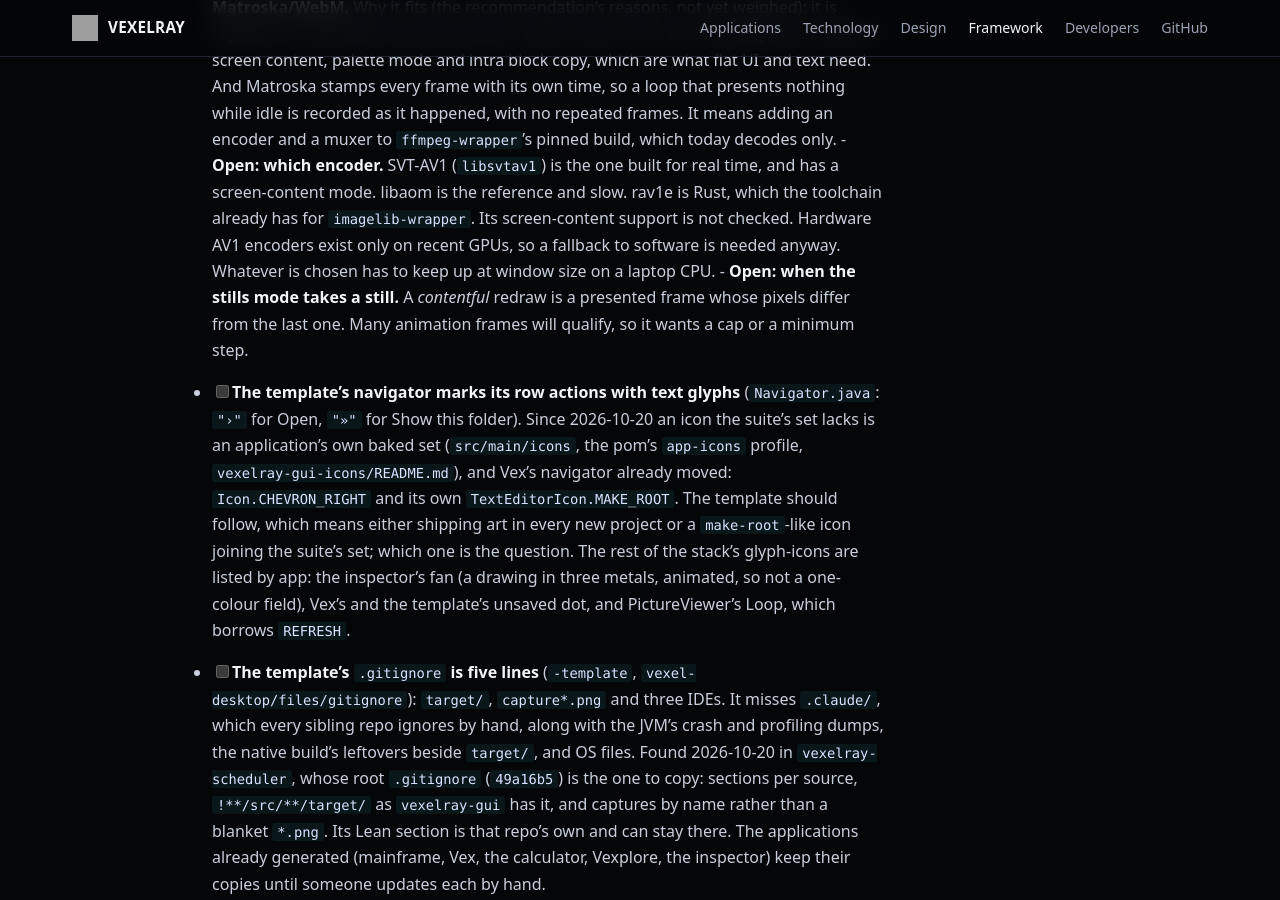
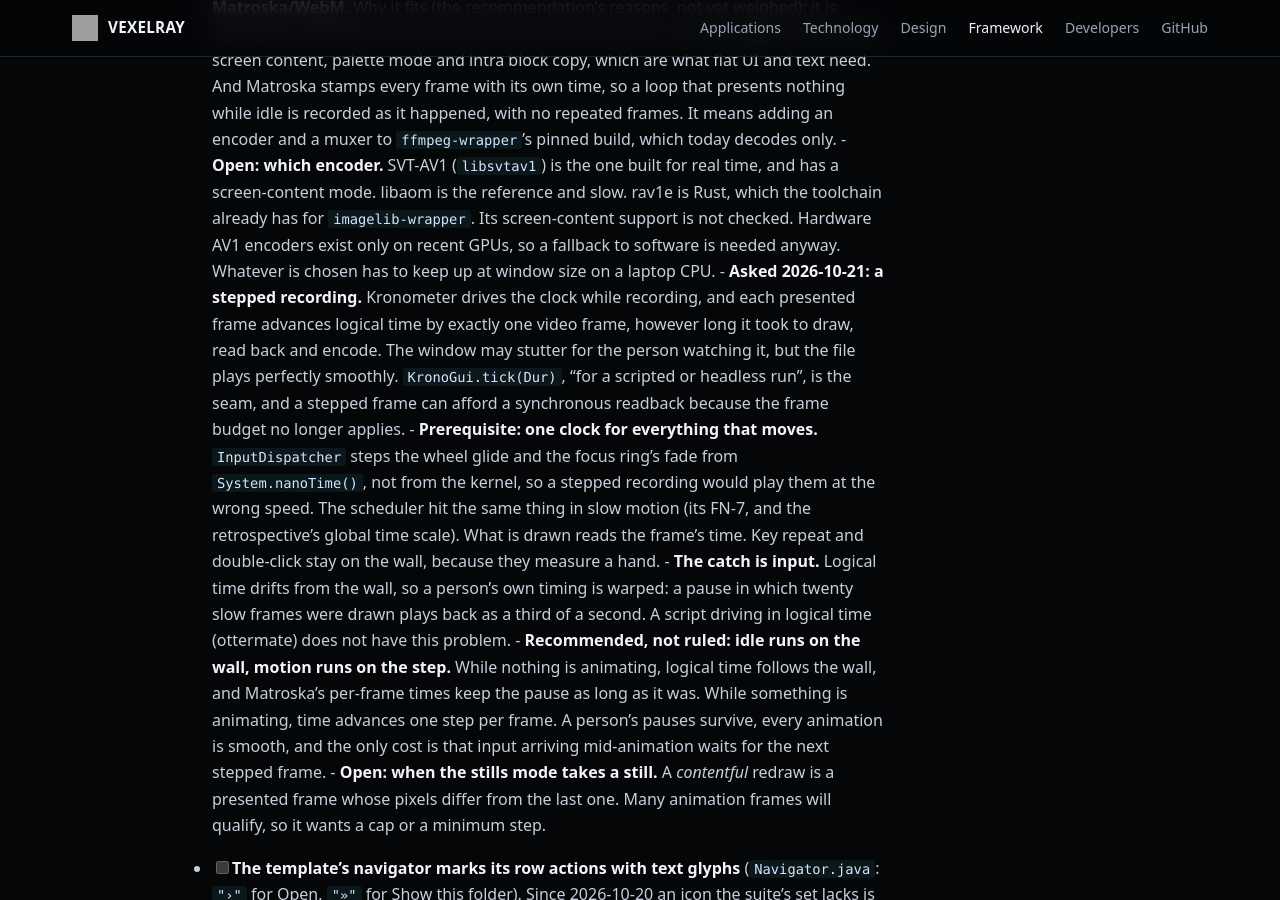
Before and after one commit to sibarum/vexelray-framework, a Jekyll site: the page built from docs/TODO.md, in a window 1280 px wide and 900 px high, scrolled down 15140 px. Built offline with Jekyll 4.4.1, drawn with Linux system fonts in a browser that asks for light colours; our own code applies the rules of GitHub Pages for plain Markdown files.

Commit message:
TODO: stepped recording on kronometer, and the clocks it needs unified
Co-Authored-By: Claude Opus 5.5 <noreply@anthropic.com>

```diff
--- a/docs/TODO.md
+++ b/docs/TODO.md
@@ -579,6 +579,23 @@ module behind a seam that already exists. Worth doing, and none of it waits for
         libaom is the reference and slow. rav1e is Rust, which the toolchain already has for `imagelib-wrapper`.
         Its screen-content support is not checked. Hardware AV1 encoders exist only on recent GPUs, so a fallback
         to software is needed anyway. Whatever is chosen has to keep up at window size on a laptop CPU.
+      - **Asked 2026-10-21: a stepped recording.** Kronometer drives the clock while recording, and each
+        presented frame advances logical time by exactly one video frame, however long it took to draw, read back
+        and encode. The window may stutter for the person watching it, but the file plays perfectly smoothly.
+        `KronoGui.tick(Dur)`, "for a scripted or headless run", is the seam, and a stepped frame can afford a
+        synchronous readback because the frame budget no longer applies.
+        - **Prerequisite: one clock for everything that moves.** `InputDispatcher` steps the wheel glide and the
+          focus ring's fade from `System.nanoTime()`, not from the kernel, so a stepped recording would play them
+          at the wrong speed. The scheduler hit the same thing in slow motion (its FN-7, and the retrospective's
+          global time scale). What is drawn reads the frame's time. Key repeat and double-click stay on the wall,
+          because they measure a hand.
+        - **The catch is input.** Logical time drifts from the wall, so a person's own timing is warped: a pause in
+          which twenty slow frames were drawn plays back as a third of a second. A script driving in logical time
+          (ottermate) does not have this problem.
+        - **Recommended, not ruled: idle runs on the wall, motion runs on the step.** While nothing is animating,
+          logical time follows the wall, and Matroska's per-frame times keep the pause as long as it was. While
+          something is animating, time advances one step per frame. A person's pauses survive, every animation is
+          smooth, and the only cost is that input arriving mid-animation waits for the next stepped frame.
       - **Open: when the stills mode takes a still.** A *contentful* redraw is a presented frame whose pixels
         differ from the last one. Many animation frames will qualify, so it wants a cap or a minimum step.
 
```
